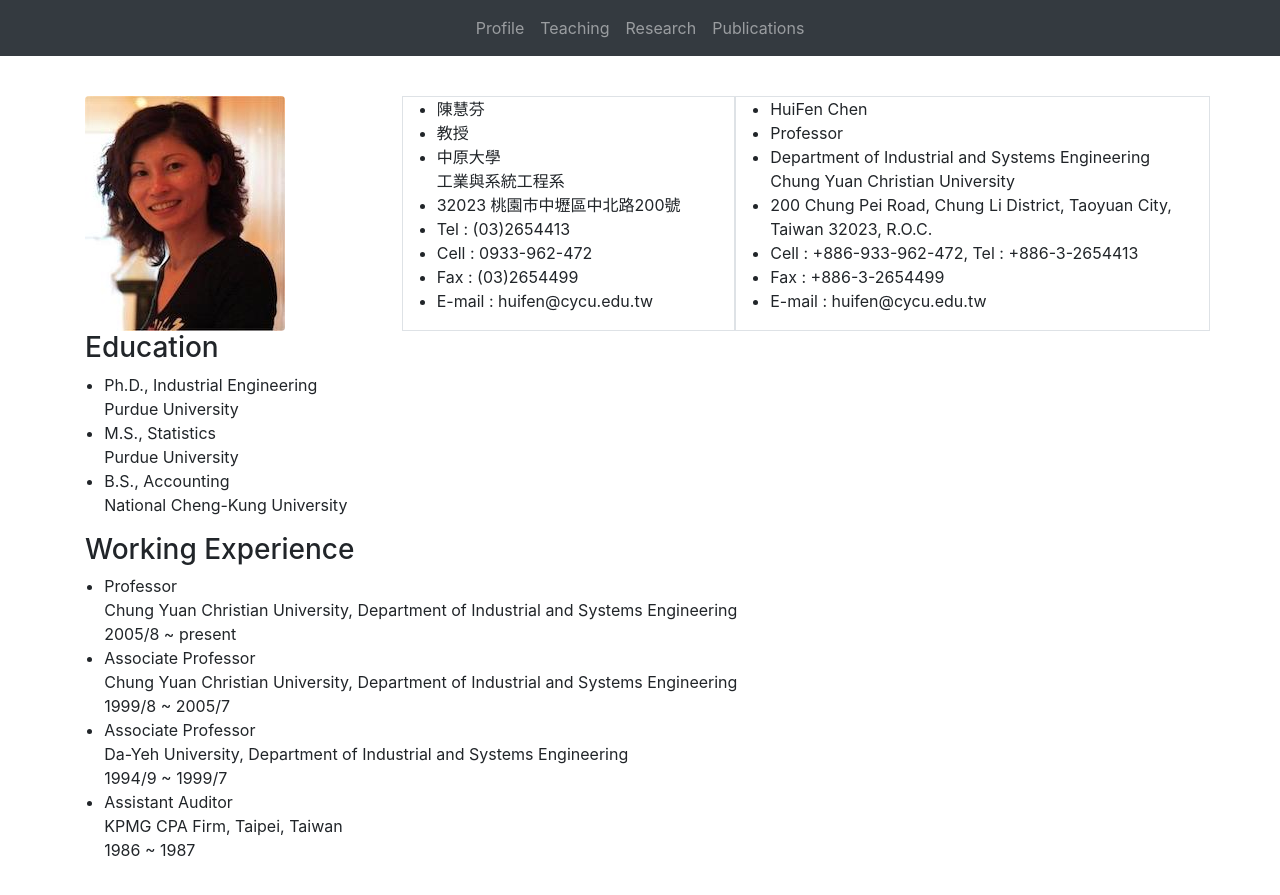
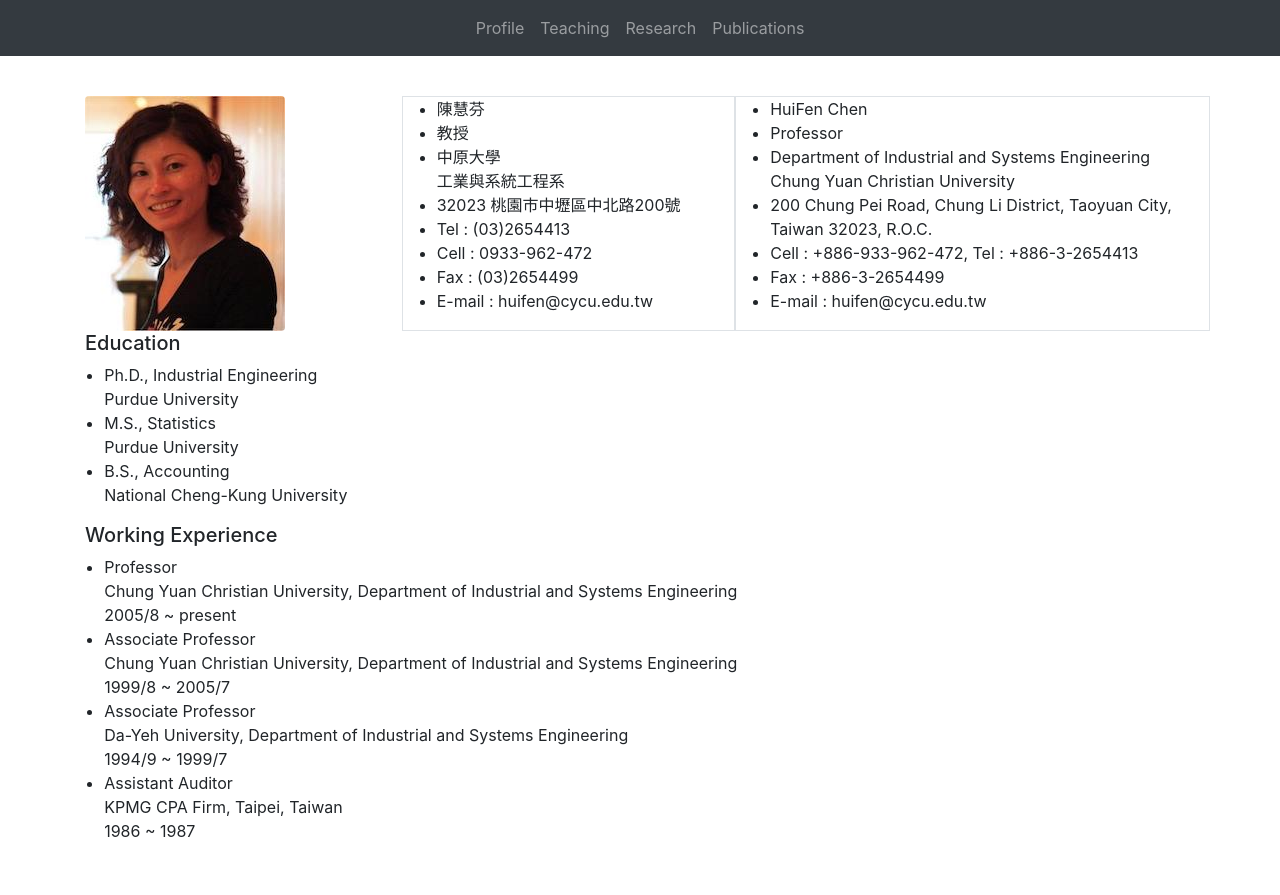
Before and after one commit to huifenchen/huifenchen.github.io, a Jekyll site: the page built from index.html, in a window 1280 px wide and 900 px high. Shown: the top 895 px of the window. Built offline with Jekyll 4.4.1, drawn with Linux system fonts in a browser that asks for light colours; nearby versions of some CDN libraries.

```diff
--- a/index.html
+++ b/index.html
@@ -34,7 +34,7 @@ title: Profile
   </div>
 
 
-<h3 id="edu">Education</h3>
+<h5 id="edu">Education</h5>
 <ul>
   {% for edu in site.data.profile.education %}
   <li>
@@ -44,7 +44,7 @@ title: Profile
   {% endfor %}
 </ul>
 
-<h3 id="workexp">Working Experience</h3>
+<h5 id="workexp">Working Experience</h5>
 <ul>
   {% for work in site.data.profile.work %}
   <li>
@@ -57,7 +57,7 @@ title: Profile
 <div id="course">
 </div>
 
-<h3>Teaching Courses</h3>
+<h5>Teaching Courses</h5>
 <ul>
   {% for course in site.data.course %}
     {% if course.link == "" %}
@@ -68,14 +68,14 @@ title: Profile
   {% endfor %}
 </ul>
 
-<h3 id="tint">Teaching Intersets</h3>
+<h5 id="tint">Teaching Intersets</h5>
 <ul>
   {% for inter in site.data.interest.teach %}
   <li>{{ inter.topic }}</li>
   {% endfor %}
 </ul>
 
-<h3 id="rint">Research Intersets</h3>
+<h5 id="rint">Research Intersets</h5>
 <ul>
   {% for inter in site.data.interest.research %}
   <li>{{ inter.topic }}</li>
@@ -83,7 +83,7 @@ title: Profile
 </ul>
 
 {% assign now_year = site.time | date: '%Y' | minus: 10 %}
-<h3 id="pub">Publications</h3>
+<h5 id="pub">Publications</h5>
   <h5>Papers (Recent 10 years)</h5>
     <h6>Journal papers</h6>
     <ul>
@@ -249,7 +249,7 @@ title: Profile
                       {% endfor %}
     </ul>
 <!--
-<h3 id="proj">Projects</h3>
+<h5 id="proj">Projects</h5>
 <table class="table table-bordered" style="width:100%;font-size:14px">
   <tr>
     <th>計畫名稱</th>
```
